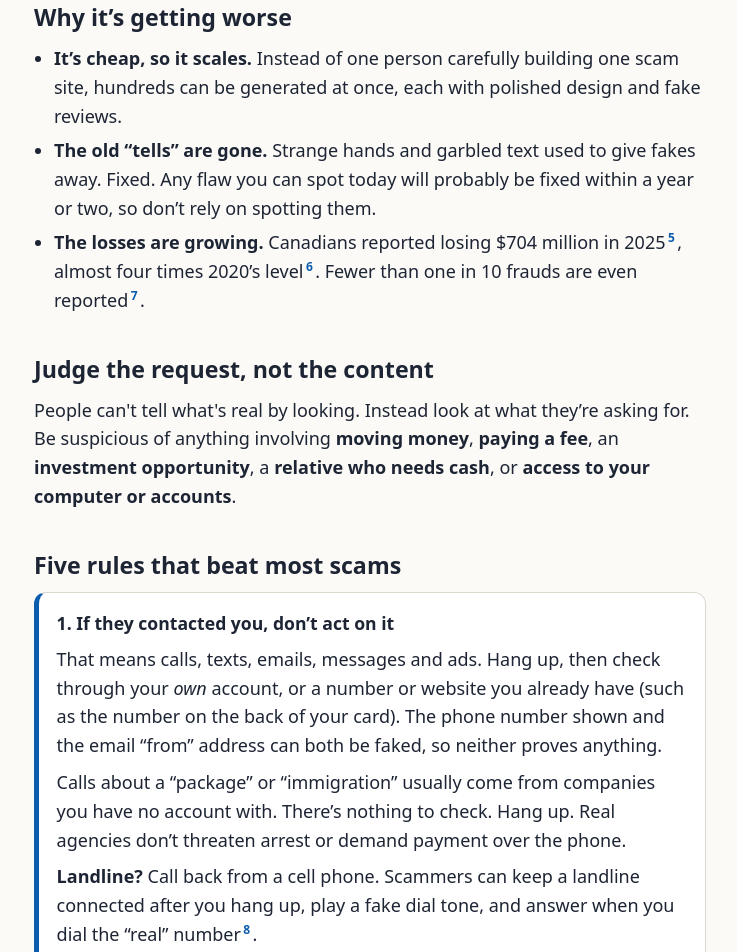
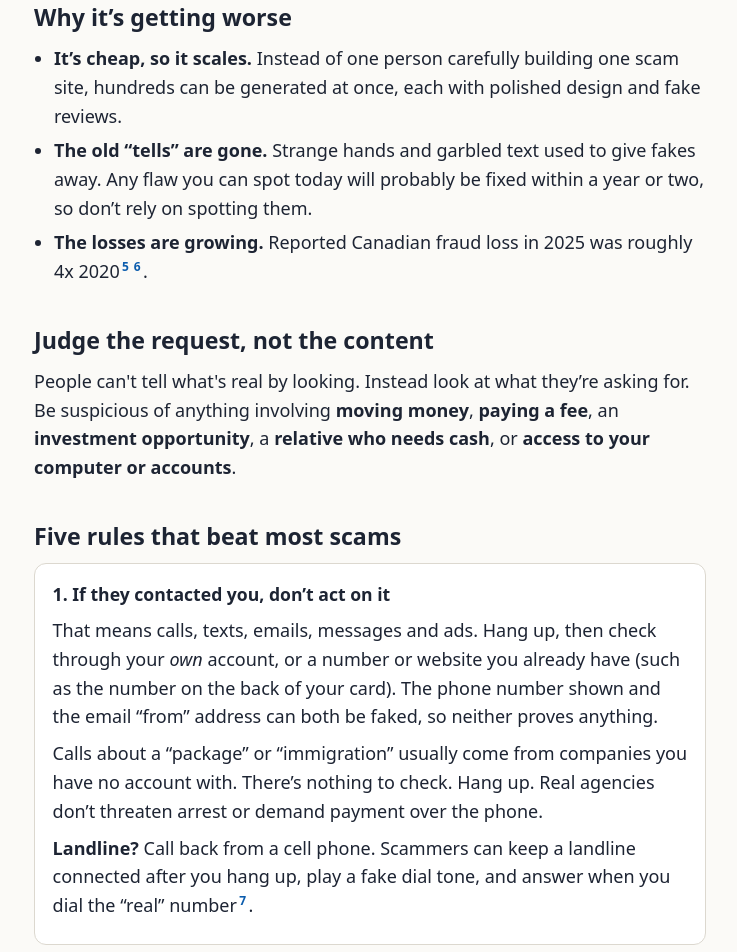
Before and after one commit to Qazzquimby/threats_toren_dev, a plain HTML site: page index.html in a window 1280 px wide. Shown: the part 820-1772 px from the top of the page, without its empty margins (270-1007 px from the left). Drawn offline with Linux system fonts and the light colour scheme.

Commit message:
update wording

```diff
--- a/index.html
+++ b/index.html
@@ -101,11 +101,11 @@
         }
 
         .rule {
-            border-left: 5px solid var(--accent)
+            /*border-left: 5px solid var(--accent)*/
         }
 
         .warn {
-            border-left: 5px solid var(--warn);
+            /*border-left: 5px solid var(--warn);*/
             background: var(--warnbg)
         }
 
@@ -241,21 +241,18 @@
         <li><strong>It’s cheap, so it scales.</strong> Instead of one person carefully building one scam site, hundreds
             can be generated at once, each with polished design and fake reviews.
         </li>
-        <li><strong>The old “tells” are gone.</strong> Strange hands and garbled text used to give fakes away. Fixed.
+        <li><strong>The old “tells” are gone.</strong> Strange hands and garbled text used to give fakes away.
             Any flaw you can spot today will probably be fixed within a year or two, so don’t rely on spotting them.
         </li>
-        <li><strong>The losses are growing.</strong> Canadians reported losing $704 million in 2025<a class="c"
-                                                                                                      href="https://antifraudcentre-centreantifraude.ca/features-vedette/2026/02/top-fraud-2025-fraudes-plus-courantes-eng.htm"
-                                                                                                      target="_blank"
-                                                                                                      rel="noopener"
-                                                                                                      title="Canadian Anti-Fraud Centre, Top 10 frauds in 2025">↗</a>,
-            almost four times 2020’s level<a class="c"
-                                             href="https://cyberseniors.org/stories/cyber-seniors-in-the-news/how-canadian-seniors-can-stay-ahead-of-cyber-scams/"
-                                             target="_blank" rel="noopener"
-                                             title="Globe and Mail via Cyber-Seniors">↗</a>. Fewer than one in 10 frauds
-            are even reported<a class="c"
-                                href="https://www.advisor.ca/industry-news/industry/canadians-lost-704-million-to-fraud-in-2025/"
-                                target="_blank" rel="noopener" title="Advisor.ca, citing the Competition Bureau">↗</a>.
+        <li><strong>The losses are growing.</strong> Reported Canadian fraud loss in 2025 was roughly 4x 2020<a
+                class="c"
+                href="https://antifraudcentre-centreantifraude.ca/features-vedette/2026/02/top-fraud-2025-fraudes-plus-courantes-eng.htm"
+                target="_blank"
+                rel="noopener"
+                title="Canadian Anti-Fraud Centre, Top 10 frauds in 2025">↗</a><a class="c"
+                                                                                   href="https://cyberseniors.org/stories/cyber-seniors-in-the-news/how-canadian-seniors-can-stay-ahead-of-cyber-scams/"
+                                                                                   target="_blank" rel="noopener"
+                                                                                   title="Globe and Mail via Cyber-Seniors">↗</a>.
         </li>
     </ul>
 
@@ -301,9 +298,8 @@
             you.</p></div>
 
     <div class="card rule"><h3>5. Get a second opinion before sending money</h3>
-        <p>Tell someone you trust what’s happening before you pay. Scammers demand urgency and secrecy because a calm
-            outsider ruins the plan. This isn’t for every call; only when someone who contacted you wants money or
-            access.</p></div>
+        <p>Scammers demand urgency and secrecy because a calm
+            outsider could spot the scam.</p></div>
 
     <h2>Ads are dangerous, and Facebook especially does not moderate their advertising.</h2>
     <div class="card warn">
```
